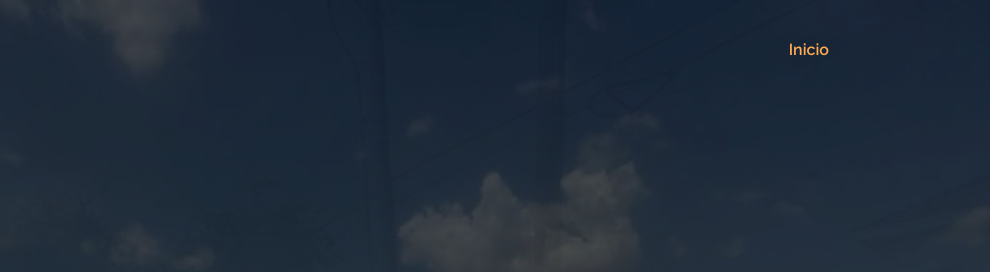
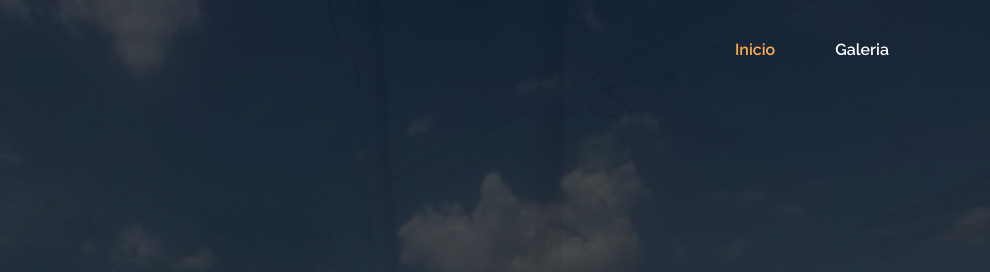
Before and after one commit to samuchavero/five.github.io, a plain HTML site: page index.html in a window 1280 px wide. Shown: the top 272 px of the page, 290-1280 px from the left. Drawn offline with nearby package versions, Linux system fonts and the light colour scheme; a script that the page names is missing.

Commit message:
Update index.html

```diff
--- a/index.html
+++ b/index.html
@@ -54,7 +54,7 @@
                             </div>
 
                         </div>
-                        <a href="contact.html" class="nav-item nav-link"></a>
+                        <a href="contact.html" class="nav-item nav-link">Galeria</a>
                     </div>
                 </div>
             </nav>
```
